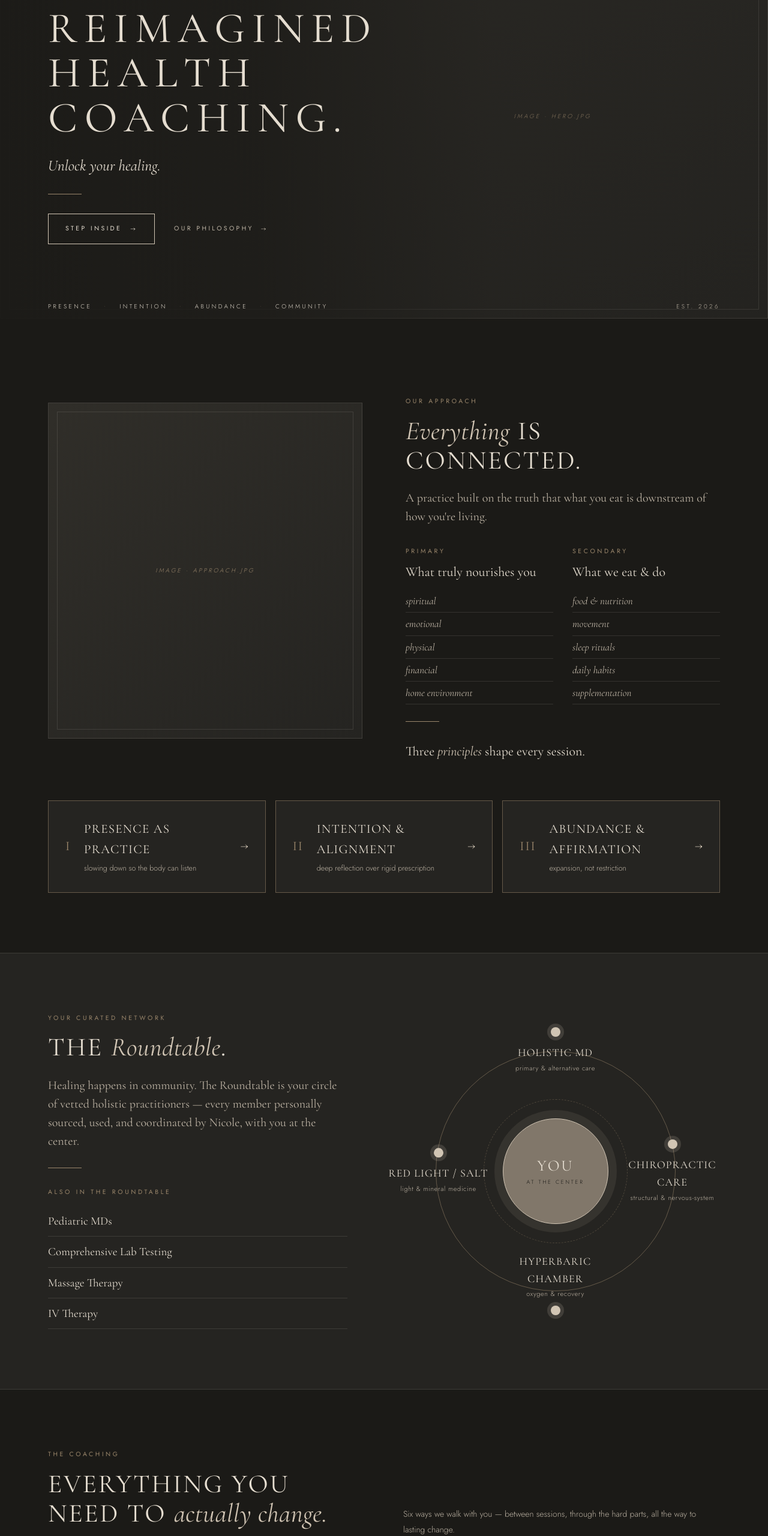
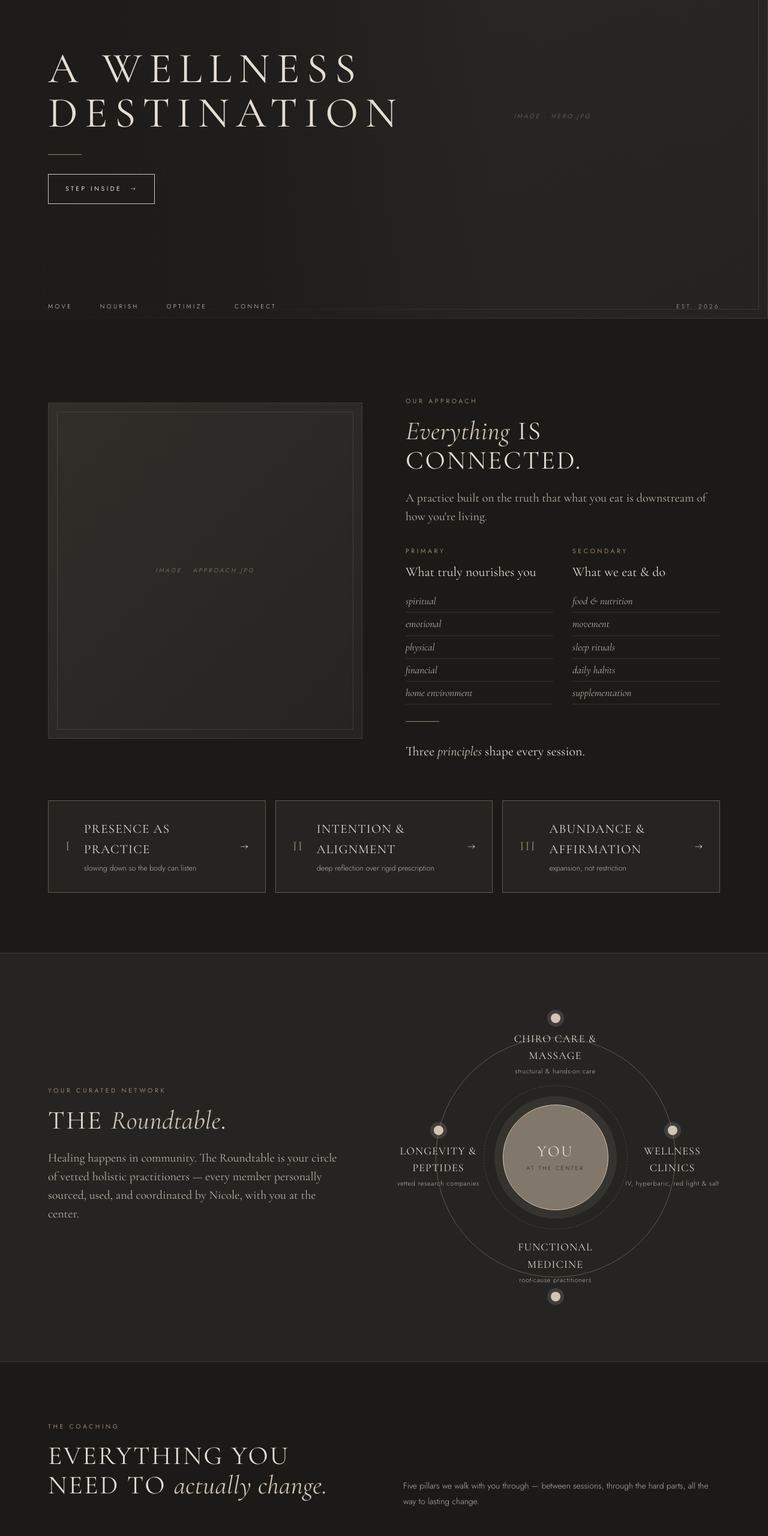
Before and after one commit to pepguideai/longevityhousefinal, a plain HTML site: page index.html in a window 1280 px wide. Shown: the part 240-2800 px from the top of the page at 60% size. Drawn offline with nearby package versions, Linux system fonts and the light colour scheme.

Commit message:
Add files via upload

```diff
--- a/assets/css/styles.css
+++ b/assets/css/styles.css
@@ -84,7 +84,7 @@ h2 em, h3 em, .bt em { font-style: italic; text-transform: none; letter-spacing:
 .hero-in { position: relative; z-index: 2; padding: 0 var(--pad); max-width: 900px; }
 .hero h1 { font-size: clamp(48px, 5.6vw, 78px); letter-spacing: 0.16em; text-transform: uppercase; line-height: 1.04; color: var(--text-primary); }
 .hero .tagline { font-family: var(--serif); font-style: italic; font-size: clamp(22px, 2vw, 28px); color: var(--text-primary); margin-top: 22px; }
-.hero .hair { margin: 26px 0 32px; }
+.hero .hair { margin: 30px 0 32px; }
 .hero-ctas { display: flex; align-items: center; gap: 32px; }
 .hero .ticker { position: absolute; z-index: 2; left: var(--pad); bottom: 42px; display: flex; gap: 20px; align-items: center; font-size: 10px; letter-spacing: 0.34em; text-transform: uppercase; color: var(--text-primary); }
 .hero .ticker i { font-style: normal; color: var(--accent); font-size: 8px; }
@@ -133,13 +133,13 @@ h2 em, h3 em, .bt em { font-style: italic; text-transform: none; letter-spacing:
 
 /* ---------- COACHING (pillar cards) ---------- */
 .coaching { background: var(--bg-darkest); }
-.pcards { display: grid; grid-template-columns: repeat(3, 1fr); gap: 16px; }
+.pcards { display: grid; grid-template-columns: repeat(5, 1fr); gap: 16px; }
 .pcard { border: 1px solid var(--line); background: var(--bg-main); display: flex; flex-direction: column; transition: border-color .25s; }
 .pcard:hover { border-color: var(--highlight); }
-.pcard-img { height: 190px; }
+.pcard-img { height: 170px; }
 .pcard-b { padding: 24px 24px 26px; }
-.pcard h3 { font-size: 21px; letter-spacing: 0.16em; text-transform: uppercase; margin-bottom: 10px; }
-.pcard p { font-size: 13px; line-height: 1.65; color: var(--text-second); min-height: 42px; }
+.pcard h3 { font-size: 20px; letter-spacing: 0.16em; text-transform: uppercase; margin-bottom: 10px; }
+.pcard p { font-size: 12px; line-height: 1.7; color: var(--text-second); min-height: 42px; letter-spacing: 0.02em; }
 .pcard .arr { color: var(--highlight); margin-top: 14px; }
 
 /* ---------- PRICING ---------- */
@@ -288,7 +288,7 @@ h2 em, h3 em, .bt em { font-style: italic; text-transform: none; letter-spacing:
 @media (max-width: 1100px) {
   :root { --pad: 40px; }
   .nav-side { gap: 22px; }
-  .pcards { grid-template-columns: repeat(2, 1fr); }
+  .pcards { grid-template-columns: repeat(3, 1fr); }
   .rt-table { width: 400px; height: 400px; }
   .rt-seat { width: 130px; }
 }
--- a/assets/js/render.js
+++ b/assets/js/render.js
@@ -114,11 +114,11 @@
         ${slot(P.image, "hero-img")}
         <div class="hero-in">
           <h1>${P.cascade.line1}<br/>${P.cascade.line2}</h1>
-          <p class="tagline">${P.cascade.line3}</p>
+          ${P.cascade.line3 ? `<p class="tagline">${P.cascade.line3}</p>` : ""}
           <div class="hair"></div>
           <div class="hero-ctas">
             <a href="${P.primaryCtaHref}" class="btn">${P.primaryCtaLabel} ${arrow}</a>
-            <a href="${P.secondaryCtaHref}" class="textlink">${P.secondaryCtaLabel} ${arrow}</a>
+            ${P.secondaryCtaLabel ? `<a href="${P.secondaryCtaHref}" class="textlink">${P.secondaryCtaLabel} ${arrow}</a>` : ""}
           </div>
         </div>
         <div class="ticker">${ticker}</div>
@@ -177,9 +177,10 @@
             <div class="eyebrow">${P.eyebrow}</div>
             <h2>${emphasize(P.headline, P.headlineItalicWord)}</h2>
             <p class="lede">${P.lede}</p>
+            ${(P.modalities && P.modalities.length) ? `
             <div class="hair"></div>
             <div class="k">${P.modalitiesLabel}</div>
-            <ul class="mods">${P.modalities.map(m => `<li>${m.name}</li>`).join("")}</ul>
+            <ul class="mods">${P.modalities.map(m => `<li>${m.name}</li>`).join("")}</ul>` : ""}
           </div>
           <div class="rt-viz">
             <div class="rt-table">
--- a/content/coaching.js
+++ b/content/coaching.js
@@ -12,18 +12,18 @@ window.CONTENT = window.CONTENT || {}; window.CONTENT.coaching = {
   valueEyebrow: "The Coaching",
   valueHeadline: "Everything you need to actually change.",  // "actually change" in italic green
   valueHeadlineItalic: "actually change.",
-  valueLede: "Six ways we walk with you — between sessions, through the hard parts, all the way to lasting change.",
+  valueLede: "Five pillars we walk with you through — between sessions, through the hard parts, all the way to lasting change.",
 
   /* The six value cards. "icon" picks the line drawing —
      options: mindfulness, education, support, budget, supplement, network
      Each opens a pop-up; add a "blurb" to fill it. */
   values: [
-    { icon: "mindfulness", title: "Mindfulness Practices",      text: "Breathwork, meditation, and presence tools you can use anywhere.", blurb: "" },
-    { icon: "education",   title: "Food Education",             text: "Understanding the why behind what you eat — not just the what.", blurb: "" },
-    { icon: "support",     title: "Live Support",               text: "Real answers in real time, between sessions, when life happens.", blurb: "" },
-    { icon: "budget",      title: "Budgeting & Meal Planning",  text: "Eating well on a real budget — grocery lists, plans, and structure.", blurb: "" },
-    { icon: "supplement",  title: "Supplement Guidance",        text: "Medication and supplement support — including peptide cycling.", blurb: "" },
-    { icon: "network",     title: "Roundtable Access",          text: "Your curated circle of vetted holistic specialists, coordinated for you.", blurb: "" },
+    /* icon = the image filename: assets/img/value-<icon>.jpg */
+    { icon: "move",     title: "Move",     text: "Fitness • Mobility • Performance" },
+    { icon: "restore",  title: "Restore",  text: "Recovery • Massage • Sauna • Sleep" },
+    { icon: "nourish",  title: "Nourish",  text: "Nutrition • Food • Supplements" },
+    { icon: "optimize", title: "Optimize", text: "Functional health • Diagnostics • Emerging science" },
+    { icon: "connect",  title: "Connect",  text: "Mental wellness • Community • Experiences" },
   ],
 
   /* ---- SECTION 2: PRICING ---- */
--- a/content/home.js
+++ b/content/home.js
@@ -9,18 +9,18 @@ window.CONTENT = window.CONTENT || {}; window.CONTENT.home = {
   /* Hero image — drop a file at this path and it appears. Recommended 2400×1400, landscape. */
   image: "assets/img/hero.jpg",
   /* The small word ticker at the bottom of the hero. */
-  ticker: ["Presence", "Intention", "Abundance", "Community"],
+  ticker: ["Move", "Nourish", "Optimize", "Connect"],
 
   /* The cascading headline — three lines */
   cascade: {
-    line1: "Reimagined",
-    line2: "health coaching.",
-    line3: "Unlock your healing.",
+    line1: "A wellness",
+    line2: "destination",
+    line3: "",   /* leave empty to hide the tagline */
   },
 
   /* The two calls-to-action under the headline */
   primaryCtaLabel: "Step inside",     // italic link with arrow
   primaryCtaHref: "#begin",
-  secondaryCtaLabel: "Our philosophy",
+  secondaryCtaLabel: "",   /* leave empty to hide the second link */
   secondaryCtaHref: "#approach",
 };
--- a/content/roundtable.js
+++ b/content/roundtable.js
@@ -1,40 +1,27 @@
 /* ============================================================
-   THE ROUNDTABLE PAGE CONTENT  ·  roundtable.html
+   THE ROUNDTABLE  ·  content
    ------------------------------------------------------------
-   The four featured specialties sit around the circle visual.
-   The list below holds supporting modalities. The practitioner
-   cards preview the real people in your network — edit names
-   and locations as you formalize partnerships.
+   Edit the words between the quotes. Keep the commas.
+   The four "seats" sit around the circle. Read-only display.
    ============================================================ */
-
 window.CONTENT = window.CONTENT || {}; window.CONTENT.roundtable = {
-  eyebrow: "Your Curated Network",
-  headline: "The Roundtable.",            // "Roundtable" shows in italic brass
+  eyebrow: "Your curated network",
+  headline: "The Roundtable.",
   headlineItalicWord: "Roundtable",
   lede: "Healing happens in community. The Roundtable is your circle of vetted holistic practitioners — every member personally sourced, used, and coordinated by Nicole, with you at the center.",
-
-  /* Every clickable item can have a "blurb" — the text shown in its
-     pop-up. Leave blurb as "" to show a friendly "coming soon" note.
-     Fill it in whenever you're ready; no code changes needed. */
-
-  /* The four seats around the circle (north, east, south, west).
-     Keep to four for the layout to stay balanced. */
-  seats: [
-    { position: "n", title: "Holistic MD",       sub: "primary & alternative care",    blurb: "" },
-    { position: "e", title: "Chiropractic Care", sub: "structural & nervous-system",    blurb: "" },
-    { position: "s", title: "Hyperbaric Chamber", sub: "oxygen & recovery",             blurb: "" },
-    { position: "w", title: "Red Light / Salt",  sub: "light & mineral medicine",       blurb: "" },
-  ],
 
   centerLabel: "You",
   centerSub: "at the center",
 
-  /* Supporting modalities — the read-only list on the left. */
+  /* The four seats. position = n (top), e (right), s (bottom), w (left). */
+  seats: [
+    { position: "n", title: "Chiro Care & Massage",  sub: "structural & hands-on care" },
+    { position: "e", title: "Wellness Clinics",      sub: "IV, hyperbaric, red light & salt" },
+    { position: "s", title: "Functional Medicine",   sub: "root-cause practitioners" },
+    { position: "w", title: "Longevity & Peptides",  sub: "vetted research companies" },
+  ],
+
+  /* Optional supporting list under the intro. Leave empty to hide. */
   modalitiesLabel: "Also in the Roundtable",
-  modalities: [
-    { name: "Pediatric MDs" },
-    { name: "Comprehensive Lab Testing" },
-    { name: "Massage Therapy" },
-    { name: "IV Therapy" },
-  ],
+  modalities: [],
 };
--- a/css/styles.css
+++ b/css/styles.css
@@ -84,7 +84,7 @@ h2 em, h3 em, .bt em { font-style: italic; text-transform: none; letter-spacing:
 .hero-in { position: relative; z-index: 2; padding: 0 var(--pad); max-width: 900px; }
 .hero h1 { font-size: clamp(48px, 5.6vw, 78px); letter-spacing: 0.16em; text-transform: uppercase; line-height: 1.04; color: var(--text-primary); }
 .hero .tagline { font-family: var(--serif); font-style: italic; font-size: clamp(22px, 2vw, 28px); color: var(--text-primary); margin-top: 22px; }
-.hero .hair { margin: 26px 0 32px; }
+.hero .hair { margin: 30px 0 32px; }
 .hero-ctas { display: flex; align-items: center; gap: 32px; }
 .hero .ticker { position: absolute; z-index: 2; left: var(--pad); bottom: 42px; display: flex; gap: 20px; align-items: center; font-size: 10px; letter-spacing: 0.34em; text-transform: uppercase; color: var(--text-primary); }
 .hero .ticker i { font-style: normal; color: var(--accent); font-size: 8px; }
@@ -133,13 +133,13 @@ h2 em, h3 em, .bt em { font-style: italic; text-transform: none; letter-spacing:
 
 /* ---------- COACHING (pillar cards) ---------- */
 .coaching { background: var(--bg-darkest); }
-.pcards { display: grid; grid-template-columns: repeat(3, 1fr); gap: 16px; }
+.pcards { display: grid; grid-template-columns: repeat(5, 1fr); gap: 16px; }
 .pcard { border: 1px solid var(--line); background: var(--bg-main); display: flex; flex-direction: column; transition: border-color .25s; }
 .pcard:hover { border-color: var(--highlight); }
-.pcard-img { height: 190px; }
+.pcard-img { height: 170px; }
 .pcard-b { padding: 24px 24px 26px; }
-.pcard h3 { font-size: 21px; letter-spacing: 0.16em; text-transform: uppercase; margin-bottom: 10px; }
-.pcard p { font-size: 13px; line-height: 1.65; color: var(--text-second); min-height: 42px; }
+.pcard h3 { font-size: 20px; letter-spacing: 0.16em; text-transform: uppercase; margin-bottom: 10px; }
+.pcard p { font-size: 12px; line-height: 1.7; color: var(--text-second); min-height: 42px; letter-spacing: 0.02em; }
 .pcard .arr { color: var(--highlight); margin-top: 14px; }
 
 /* ---------- PRICING ---------- */
@@ -288,7 +288,7 @@ h2 em, h3 em, .bt em { font-style: italic; text-transform: none; letter-spacing:
 @media (max-width: 1100px) {
   :root { --pad: 40px; }
   .nav-side { gap: 22px; }
-  .pcards { grid-template-columns: repeat(2, 1fr); }
+  .pcards { grid-template-columns: repeat(3, 1fr); }
   .rt-table { width: 400px; height: 400px; }
   .rt-seat { width: 130px; }
 }
--- a/styles.css
+++ b/styles.css
@@ -84,7 +84,7 @@ h2 em, h3 em, .bt em { font-style: italic; text-transform: none; letter-spacing:
 .hero-in { position: relative; z-index: 2; padding: 0 var(--pad); max-width: 900px; }
 .hero h1 { font-size: clamp(48px, 5.6vw, 78px); letter-spacing: 0.16em; text-transform: uppercase; line-height: 1.04; color: var(--text-primary); }
 .hero .tagline { font-family: var(--serif); font-style: italic; font-size: clamp(22px, 2vw, 28px); color: var(--text-primary); margin-top: 22px; }
-.hero .hair { margin: 26px 0 32px; }
+.hero .hair { margin: 30px 0 32px; }
 .hero-ctas { display: flex; align-items: center; gap: 32px; }
 .hero .ticker { position: absolute; z-index: 2; left: var(--pad); bottom: 42px; display: flex; gap: 20px; align-items: center; font-size: 10px; letter-spacing: 0.34em; text-transform: uppercase; color: var(--text-primary); }
 .hero .ticker i { font-style: normal; color: var(--accent); font-size: 8px; }
@@ -133,13 +133,13 @@ h2 em, h3 em, .bt em { font-style: italic; text-transform: none; letter-spacing:
 
 /* ---------- COACHING (pillar cards) ---------- */
 .coaching { background: var(--bg-darkest); }
-.pcards { display: grid; grid-template-columns: repeat(3, 1fr); gap: 16px; }
+.pcards { display: grid; grid-template-columns: repeat(5, 1fr); gap: 16px; }
 .pcard { border: 1px solid var(--line); background: var(--bg-main); display: flex; flex-direction: column; transition: border-color .25s; }
 .pcard:hover { border-color: var(--highlight); }
-.pcard-img { height: 190px; }
+.pcard-img { height: 170px; }
 .pcard-b { padding: 24px 24px 26px; }
-.pcard h3 { font-size: 21px; letter-spacing: 0.16em; text-transform: uppercase; margin-bottom: 10px; }
-.pcard p { font-size: 13px; line-height: 1.65; color: var(--text-second); min-height: 42px; }
+.pcard h3 { font-size: 20px; letter-spacing: 0.16em; text-transform: uppercase; margin-bottom: 10px; }
+.pcard p { font-size: 12px; line-height: 1.7; color: var(--text-second); min-height: 42px; letter-spacing: 0.02em; }
 .pcard .arr { color: var(--highlight); margin-top: 14px; }
 
 /* ---------- PRICING ---------- */
@@ -288,7 +288,7 @@ h2 em, h3 em, .bt em { font-style: italic; text-transform: none; letter-spacing:
 @media (max-width: 1100px) {
   :root { --pad: 40px; }
   .nav-side { gap: 22px; }
-  .pcards { grid-template-columns: repeat(2, 1fr); }
+  .pcards { grid-template-columns: repeat(3, 1fr); }
   .rt-table { width: 400px; height: 400px; }
   .rt-seat { width: 130px; }
 }
```
Also changed, not shown: coaching.js (+7 -7 lines), home.js (+5 -5 lines), js/render.js (+4 -3 lines), render.js (+4 -3 lines), roundtable.js (+15 -28 lines), README.txt, assets/img/README.txt, img/README.txt.
